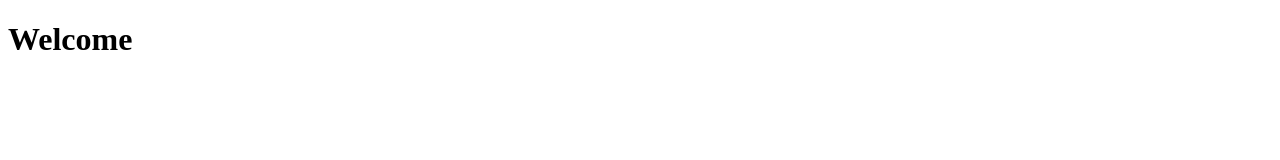
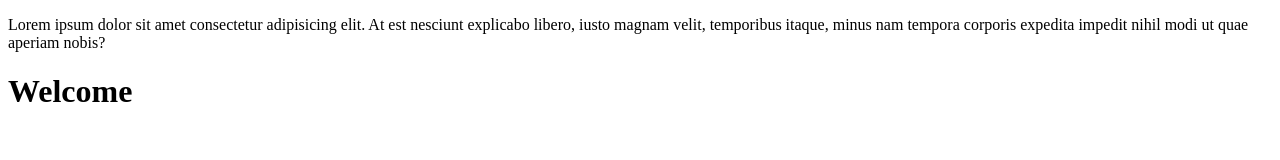
Before and after one commit to rajprince320/get-tutorial, a plain HTML site: page index.html in a window 1280 px wide. Drawn offline with Linux system fonts and the light colour scheme.

Commit message:
changes in html

```diff
--- a/index.html
+++ b/index.html
@@ -5,6 +5,11 @@
 		<meta http-equiv="X-UA-Compatible" content="IE=edge" />
 		<meta name="viewport" content="width=device-width, initial-scale=1.0" />
 		<title>My Website</title>
+		<p>
+			Lorem ipsum dolor sit amet consectetur adipisicing elit. At est nesciunt
+			explicabo libero, iusto magnam velit, temporibus itaque, minus nam tempora
+			corporis expedita impedit nihil modi ut quae aperiam nobis?
+		</p>
 	</head>
 	<body>
 		<h1>Welcome</h1>
```
